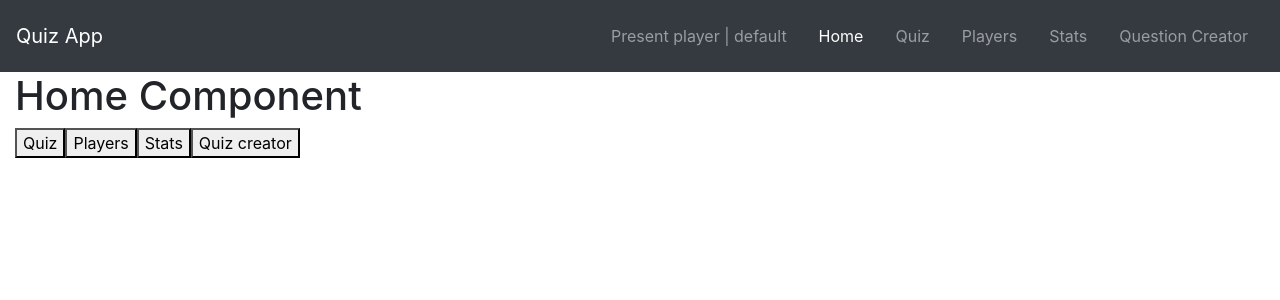
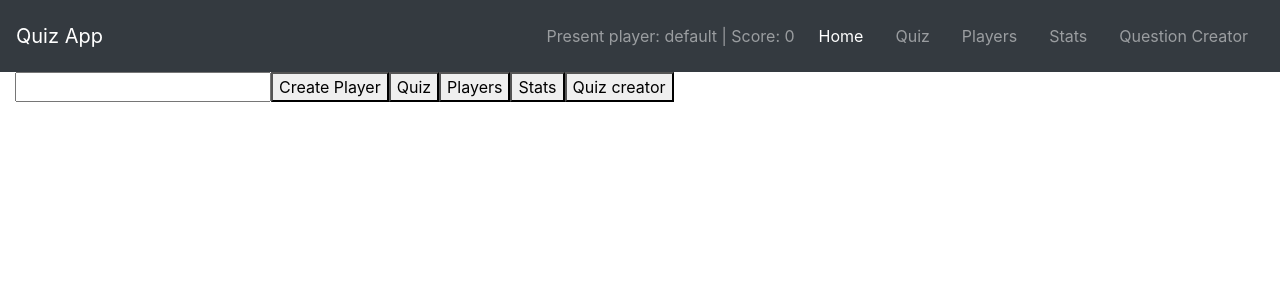
Before and after one commit to GutMat/QuizApp, a Vue app: page /question-creator in a window 1280 px wide. Shown: the top 300 px of the page. Built offline with nearby package versions, Linux system fonts and the light colour scheme; what vue-resource would draw is missing.

Commit message:
Updated players structure and nav

```diff
--- a/src/components/shared/Header.vue
+++ b/src/components/shared/Header.vue
@@ -12,9 +12,7 @@
       <b-collapse id="nav-collapse" is-nav>
         <b-navbar-nav class="ml-auto">
           <b-nav-item>
-            <router-link to="/quiz-menu" router-tag="li">
-              <a class="nav-link">Present player | {{ presentPlayer.name }}</a>
-            </router-link>
+            <span class="navbar-text" style="cursor: default">Present player: {{ presentPlayer.name }} | Score: {{presentPlayer.score}}</span>
           </b-nav-item>
           <b-nav-item>
             <router-link to="/" activeClass="active" router-tag="li" exact>
--- a/src/store/mutations.js
+++ b/src/store/mutations.js
@@ -5,6 +5,10 @@ export const addPlayer = (state, payload) => {
 export const selectPlayer = (state, payload) => {
   state.selectedPlayer = payload
 };
+
+export const removePlayer = (state, payload) => {
+  state.players.splice(payload, 1)
+}
 
 export const changeScore = (state, payload) => {
   payload.score++;
--- a/src/views/home/Home.vue
+++ b/src/views/home/Home.vue
@@ -1,6 +1,7 @@
 <template>
   <div>
-    <h1>Home Component</h1>
+    <input type="text" v-model="playerName" />
+    <button @click="createPlayer">Create Player</button>
     <button @click="navigateToQuiz">Quiz</button>
     <button @click="navigateToPlayers">Players</button>
     <button @click="navigateToStats">Stats</button>
@@ -8,8 +9,22 @@
   </div>
 </template>
 <script>
+import Player from "../../components/model/Player.js";
+
 export default {
+  data() {
+    return {
+      playerName: "",
+    };
+  },
   methods: {
+    createPlayer() {
+      let player = new Player(this.playerName);
+      this.$store.dispatch("addPlayer", player);
+      this.$store.commit("selectPlayer", player);
+      this.playerName = "";
+      return player;
+    },
     navigateToQuiz() {
       return this.$router.push("/quiz-menu");
     },
--- a/src/views/players/Players.vue
+++ b/src/views/players/Players.vue
@@ -3,7 +3,12 @@
     <input type="text" v-model="playerName" />
     <button @click="createPlayer">Create Player</button>
     <div>
-      <p v-for="(player, index) in players" :key="index">{{ player }}</p>
+      <h3>List of players</h3>
+      <div v-for="(player, index) in players" :key="index">
+        <span>{{ player.name }}</span>
+        <button @click="selectPlayer(player)">Select</button>
+        <button @click="removePlayer(index)">Remove</button>
+      </div>
     </div>
   </div>
 </template>
@@ -29,6 +34,12 @@ export default {
       this.$store.commit("selectPlayer", player);
       return player;
     },
+    removePlayer(index) {
+      this.$store.commit("removePlayer", index);
+    },
+    selectPlayer(player) {
+      this.$store.commit("selectPlayer", player);
+    }
   },
 };
 </script>
```
